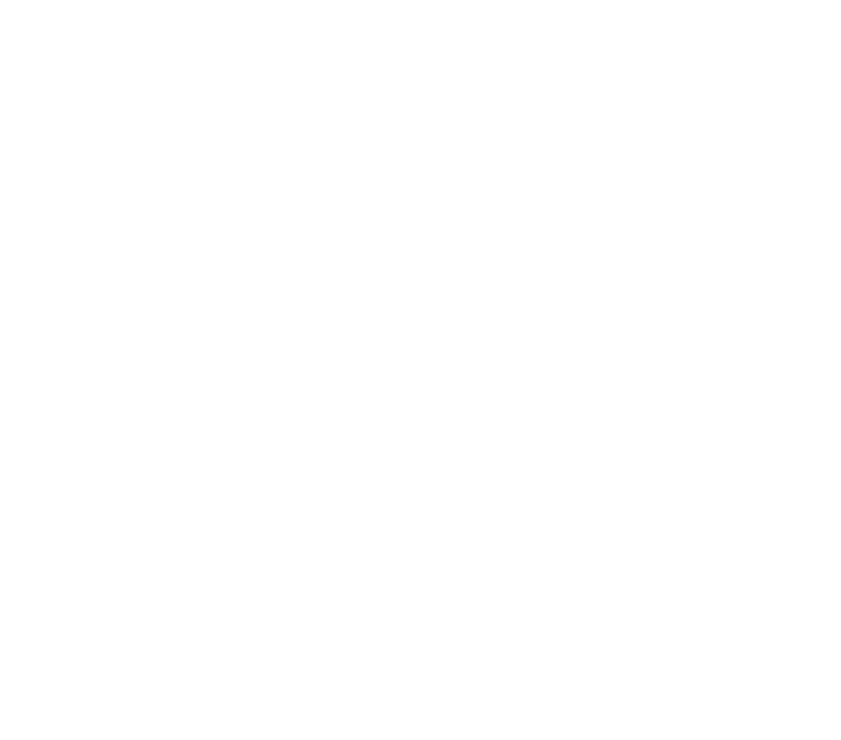
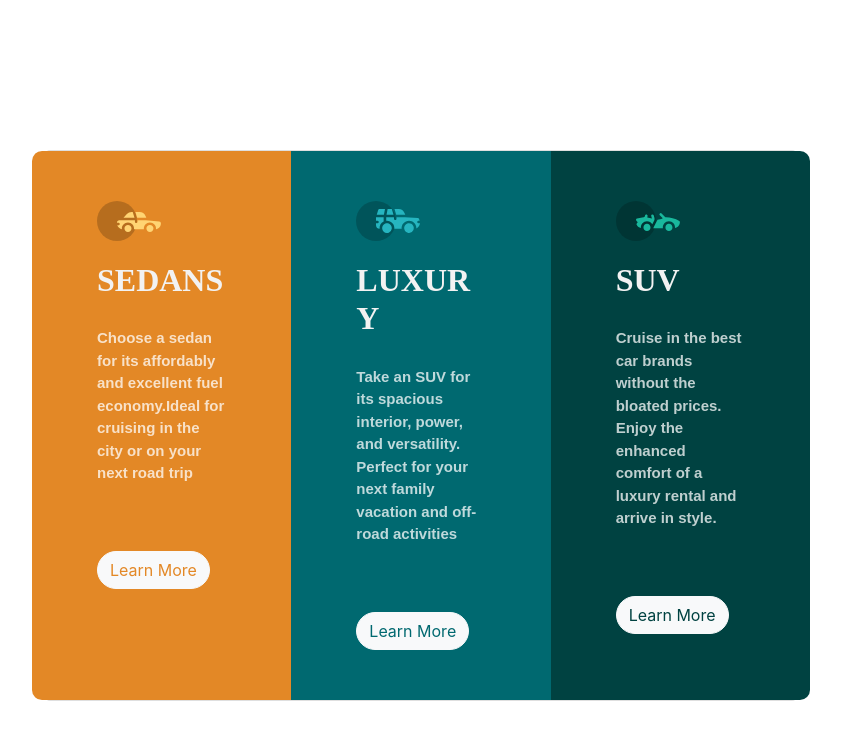
Before and after one commit to tomxyd/tomxyd.3-column-page.io, a plain HTML site: page index.html in a window 1280 px wide. Shown: the whole page, without its empty margins (219-1060 px from the left). Drawn offline with nearby package versions, Linux system fonts and the light colour scheme.

Commit message:
finish project layout

```diff
--- a/index.html
+++ b/index.html
@@ -6,10 +6,47 @@
     <meta http-equiv="X-UA-Compatible" content="IE=edge">
     <meta name="viewport" content="width=device-width, initial-scale=1.0">
     <title>Document</title>
+    <link rel="stylesheet" href="https://stackpath.bootstrapcdn.com/bootstrap/4.4.1/css/bootstrap.min.css"
+        integrity="sha384-Vkoo8x4CGsO3+Hhxv8T/Q5PaXtkKtu6ug5TOeNV6gBiFeWPGFN9MuhOf23Q9Ifjh" crossorigin="anonymous">
+    <link rel="stylesheet" href="dist/main.css">
 </head>
 
 <body>
+    <div class="container-fluid">
+        <div class="card align-self-center">
+            <div class="row justify-content-md-center">
+                <div class="col-md-4 card-sedan">
+                    <div class="card-body">
+                        <img src="images/icon-sedans.svg" class="img-responsive">
+                        <h2>SEDANS</h2>
+                        <p>Choose a sedan for its affordably and excellent fuel economy.Ideal for cruising in the city
+                            or on
+                            your next road trip</p>
+                        <button type="button" class="btn btn-light rounded-pill btn-info">Learn More</button>
+                    </div>
+                </div>
+                <div class="col-md-4 card-suv">
+                    <div class="card-body">
+                        <img src="images/icon-suvs.svg" class="img-responsive">
+                        <h2>LUXURY</h2>
+                        <p>Take an SUV for its spacious interior, power, and versatility. Perfect for your next family
+                            vacation and off-road activities</p>
+                        <button type="button" class="btn btn-light rounded-pill">Learn More</button>
+                    </div>
+                </div>
+                <div class="col-md-4 card-luxury">
+                    <div class="card-body">
+                        <img src="images/icon-luxury.svg" class="img-responsive">
+                        <h2>SUV</h2>
+                        <p>Cruise in the best car brands without the bloated prices. Enjoy the enhanced comfort of a
+                            luxury rental and arrive in style.</p>
+                        <button type="button" class="btn btn-light rounded-pill">Learn More</button>
+                    </div>
+                </div>
+            </div>
 
+        </div>
+    </div>
 </body>
 
 </html>
--- a/main.scss
+++ b/main.scss
@@ -0,0 +1,51 @@
+$p-color:  hsla(0, 0%, 100%, 0.75);
+$other-color:  hsl(0, 0%, 95%);
+
+p{
+    color: $p-color;
+    padding-top: 20px;
+    padding-bottom: 50px;
+    font-size: 15px;
+    font-family: "Lexand Deca", sans-serif;
+}
+h2{
+    font-family: "Big Shoulders Display Regular";
+    padding-top: 20px;
+    font-weight: 700;
+    color: $other-color;
+}
+button{
+    padding: 10px;
+    margin: 0;
+}
+
+.card{
+    margin: 150px auto;
+    width: 60%;
+}
+.card-body{
+    padding: 50px;
+    font-weight: 700;
+}
+.card-sedan{
+    background-color: hsl(31, 77%, 52%);
+    border-top-left-radius: 10px;
+    border-bottom-left-radius: 10px;
+    button{
+        color:  hsl(31, 77%, 52%);
+    }
+}
+.card-suv{
+    background-color: hsl(184, 100%, 22%);
+     button{
+        color:  hsl(184, 100%, 22%);
+    }
+}
+.card-luxury{
+    background-color: hsl(179, 100%, 13%);
+    border-top-right-radius: 10px;
+    border-bottom-right-radius: 10px;
+     button{
+        color:  hsl(179, 100%, 13%);
+    }
+}
```
Also changed, not shown: dist/main.css, images/favicon-32x32.png (added), images/icon-luxury.svg (added), images/icon-sedans.svg (added), images/icon-suvs.svg (added), 1 other file.
